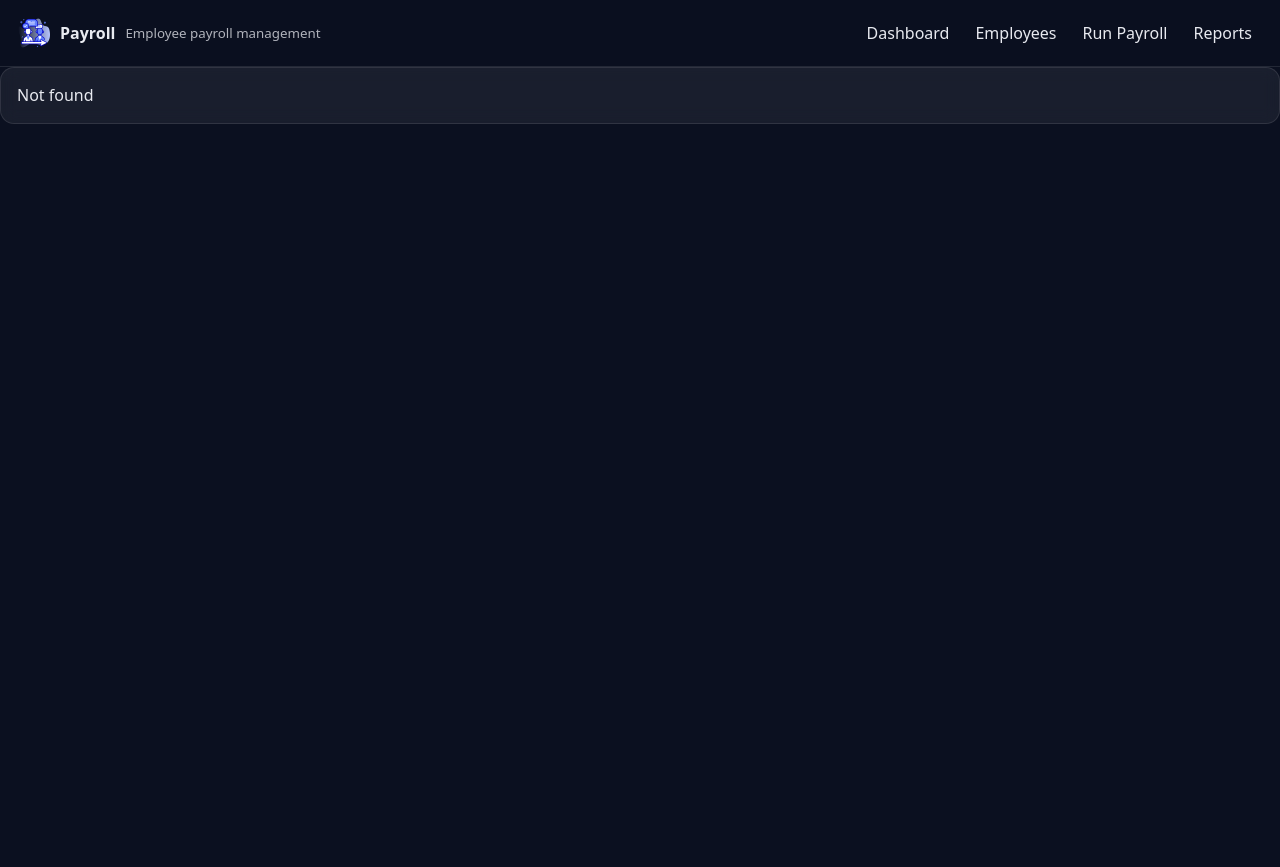
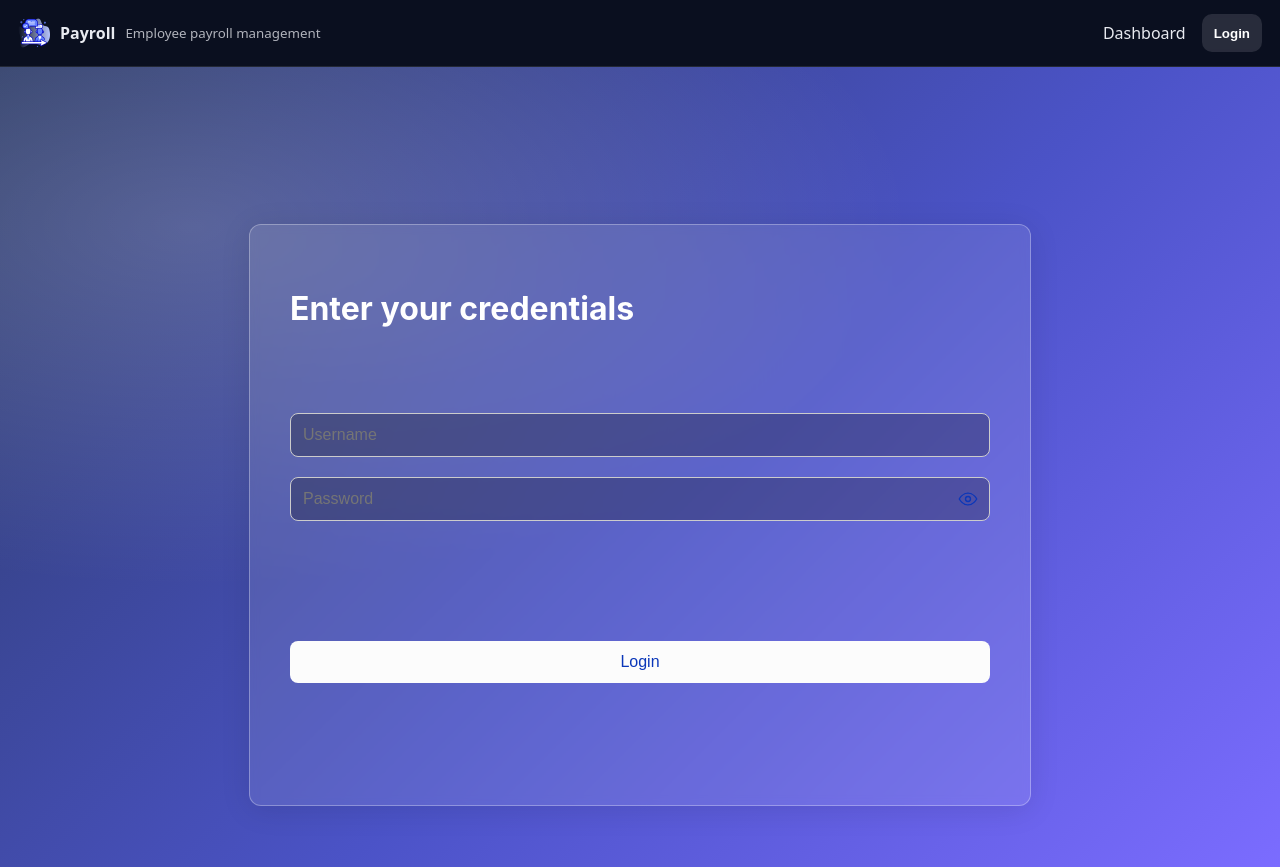
Before and after one commit to ritishsaDS/empParoll, a React (Vite) app in the folder client/: page /login in a window 1280 px wide. Before the commit this address had no page. Before the commit the page ends 800 px from the top, so only its background shows below. Built offline with nearby package versions, Linux system fonts and the light colour scheme.

Commit message:
login functionality

```diff
--- a/client/src/App.jsx
+++ b/client/src/App.jsx
@@ -1,47 +1,129 @@
-import React from "react";
-import { NavLink, Routes, Route, Navigate } from "react-router-dom";
+import React, { useEffect, useState } from "react";
+import {
+  NavLink,
+  Routes,
+  Route,
+  Navigate,
+  useLocation,
+  useNavigate,
+} from "react-router-dom";
+
 import LandingPage from "./pages/LandingPage.tsx";
 import PayrollPage from "./pages/PayrollPage.jsx";
 import ReportsPage from "./pages/ReportsPage.jsx";
 import EmployeesPage from "./pages/EmployeesPage.jsx";
+import LoginPage from "./pages/LoginPage.tsx";
+
 import Logo from "./assets/progression.png";
 
-export default function App(){
+function readSessionUser() {
+  const isLoggedIn = localStorage.getItem("isLoggedIn") === "true";
+  const userRaw = localStorage.getItem("user");
+  if (!isLoggedIn || !userRaw) return null;
+
+  try {
+    return JSON.parse(userRaw);
+  } catch {
+    return null;
+  }
+}
+
+export default function App() {
+  const location = useLocation();
+  const navigate = useNavigate();
+
+  const [user, setUser] = useState(() => readSessionUser());
+
+  useEffect(() => {
+    setUser(readSessionUser());
+  }, [location.pathname]);
+
+  const isLoggedIn = !!user;
+  const isAuthPage = location.pathname === "/login";
+
   return (
     <>
+      {/* ✅ Header */}
       <div className="nav">
-        <div style={{display:"flex", gap:10, alignItems:"center"}}>
-           <img
-      src={Logo}
-      alt="Payroll Logo"
-      style={{
-        width: 32,
-        height: 32,
-        objectFit: "contain",
-      }}
-    />
-          <div style={{fontWeight:800}}>Payroll</div>
+        <div style={{ display: "flex", gap: 10, alignItems: "center" }}>
+          <img
+            src={Logo}
+            alt="Payroll Logo"
+            style={{ width: 32, height: 32, objectFit: "contain" }}
+          />
+          <div style={{ fontWeight: 800 }}>Payroll</div>
+          <small className="muted">Employee payroll management</small>
+        </div>
 
-          <small className="muted">Employee payroll management</small>
+        <div style={{ display: "flex", gap: 6 }}>
+          <NavLink to="/dashboard" className={({ isActive }) => (isActive ? "active" : "")}>
+            Dashboard
+          </NavLink>
 
-        </div>
-        <div style={{display:"flex", gap:6}}>
-          <NavLink to="/dashboard" className={({isActive}) => isActive ? "active" : ""}>Dashboard</NavLink>
-          <NavLink to="/employees" className={({isActive}) => isActive ? "active" : ""}>Employees</NavLink>
+          {isLoggedIn && !isAuthPage && (
+            <>
+              <NavLink to="/employees" className={({ isActive }) => (isActive ? "active" : "")}>
+                Employees
+              </NavLink>
+              <NavLink to="/payroll" className={({ isActive }) => (isActive ? "active" : "")}>
+                Run Payroll
+              </NavLink>
+              <NavLink to="/reports" className={({ isActive }) => (isActive ? "active" : "")}>
+                Reports
+              </NavLink>
+            </>
+          )}
 
-          <NavLink to="/payroll" className={({isActive}) => isActive ? "active" : ""}>Run Payroll</NavLink>
-          <NavLink to="/reports" className={({isActive}) => isActive ? "active" : ""}>Reports</NavLink>
+          <button
+            className="btn secondary"
+            type="button"
+            onClick={() => {
+              if (isLoggedIn) {
+                // ✅ logout
+                localStorage.removeItem("isLoggedIn");
+                localStorage.removeItem("user");
+                localStorage.removeItem("token");
+                setUser(null);
+                navigate("/login", { replace: true });
+              } else {
+                // ✅ go to login
+                navigate("/login");
+              }
+            }}
+          >
+            {isLoggedIn && !isAuthPage ? "Logout" : "Login"}
+          </button>
         </div>
       </div>
 
+      {/* ✅ Single routing block */}
       <div className="container">
         <Routes>
           <Route path="/" element={<Navigate to="/dashboard" replace />} />
-          <Route path="/dashboard" element={<LandingPage />} />
 
-          <Route path="/employees" element={<EmployeesPage />} />
-          <Route path="/payroll" element={<PayrollPage />} />
-          <Route path="/reports" element={<ReportsPage />} />
+          <Route
+            path="/dashboard"
+            element={<LandingPage />}
+          />
+
+          <Route
+            path="/employees"
+            element={isLoggedIn ? <EmployeesPage /> : <Navigate to="/login" replace />}
+          />
+          <Route
+            path="/payroll"
+            element={isLoggedIn ? <PayrollPage /> : <Navigate to="/login" replace />}
+          />
+          <Route
+            path="/reports"
+            element={isLoggedIn ? <ReportsPage /> : <Navigate to="/login" replace />}
+          />
+
+          <Route
+            path="/login"
+            element={isLoggedIn ? <Navigate to="/dashboard" replace /> : <LoginPage />}
+          />
+
           <Route path="*" element={<div className="card">Not found</div>} />
         </Routes>
       </div>
--- a/client/src/pages/EmployeesPage.jsx
+++ b/client/src/pages/EmployeesPage.jsx
@@ -177,6 +177,7 @@ export default function EmployeesPage() {
     if (!confirm(`Delete ${emp.name}?`)) return;
     try {
       await api.delete(`/employees/${emp._id}`);
+
       setToast("Deleted");
       await load();
     } catch {
--- a/client/src/pages/LandingPage.tsx
+++ b/client/src/pages/LandingPage.tsx
@@ -2,6 +2,8 @@ import styled from "styled-components";
 import MainLogo from "../assets/images.jpg";
 import Logo from "../assets/progression.png";
 import { useNavigate } from "react-router-dom";
+import { useEffect, useState } from "react";
+import { get } from "mongoose";
 
 type Size = string | number;
 
@@ -276,8 +278,21 @@ const StatValue = styled.div`
 `;
 
 export default function LandingPage() {
+  const [login, isLogin] = useState(false);
   const navigate = useNavigate();
+  useEffect(() => {
+    const isLoggedIn = localStorage.getItem("isLoggedIn") === "true";
+    const userRaw = localStorage.getItem("user");
 
+    if (!isLoggedIn || !userRaw) {
+    isLogin(false);
+      return;
+    }
+
+    const user = JSON.parse(userRaw);
+    console.log("Logged-in user:", user);
+     isLogin(true);
+  }, [navigate]);
   return (
     <Page>
       <Shell>
@@ -385,3 +400,6 @@ export default function LandingPage() {
     </Page>
   );
 }
+function getSessionUser() {
+  throw new Error("Function not implemented.");
+}
--- /dev/null
+++ b/client/src/pages/LoginPage.tsx
@@ -0,0 +1,219 @@
+import { useState } from "react";
+import styled from "styled-components";
+import { api } from "../api";
+import { useNavigate } from "react-router-dom";
+
+const Shell = styled.div`
+ height: 100vh;
+  width: 100vw;
+  overflow: hidden;
+  font-family: "Inter", system-ui, -apple-system, Segoe UI, Roboto, Arial, sans-serif;
+  color: #fff;
+  position: relative;
+
+  background: radial-gradient(1200px 600px at 15% 20%, rgba(255,255,255,0.18), transparent 60%),
+              linear-gradient(135deg, #2b3a67 0%, #4b53c7 55%, #7b6cff 100%);
+`;
+const LoginContent = styled.div`
+  height: 100vh;
+  display: flex;
+  overflow: hidden;
+  align-items: center;
+    justify-content: center;
+
+  gap: 40px;
+  padding: 48px 56px;
+`;
+const LoginBox = styled.div`
+  width: 700px;
+  padding: 40px;
+  height:500px;
+  background: rgba(255, 255, 255, 0.1);
+  border-radius: 12px;
+  box-shadow: 0 4px 30px rgba(0, 0, 0, 0.1);
+  backdrop-filter: blur(5px);
+  -webkit-backdrop-filter: blur(5px);
+  border: 1px solid rgba(255, 255, 255, 0.3);
+`;
+const LoginForm = styled.form`
+  display: flex;
+  flex-direction: column;
+  gap: 20px;
+  margin-top: 20px;
+`;
+const Input = styled.input`
+  padding: 12px  ;
+  border-radius: 8px;
+  border: solid 1px #ccc;
+  font-size: 16px;
+  color: aliceblue;
+
+`;
+const PasswordInput = styled(Input)`
+  padding-right: 44px;      /* ✅ space for icon */
+  flex: 1;                  /* ✅ stretch inside flex wrapper */
+`;
+const Button = styled.button`
+  padding: 12px 16px;
+  border-radius: 8px;
+  border: none;
+  background-color: #fcfcfc;
+  color: #0b37b9;
+  font-size: 16px;
+  cursor: pointer;
+
+  &:hover {
+    background-color: #fbfbfb;
+    opacity: 0.8;
+    border: 1px solid #0b37b9;
+  }
+`;
+const PasswordWrapper = styled.div`
+  position: relative;
+  display: flex;
+  border-radius: 8px;
+  align-items: center;
+  width: 100%;
+  flex-direction: row;
+`;
+const IconButton = styled.button`
+  position: absolute;
+  top: 50%;
+  right: 12px;
+  transform: translateY(-50%);
+  background: transparent;
+  border: none;
+  padding: 0;
+  cursor: pointer;
+  display: flex;
+  align-items: center;
+  justify-content: center;
+  color: #0b37b9;
+
+  &:hover {
+    opacity: 0.75;
+  }
+`;
+export default function LoginPage() {
+      const navigate = useNavigate();
+
+    const [showPassowrd, setShowPassword] = useState(false);
+    const [loading, setLoading] = useState(false);
+    const [form, setForm] = useState({
+        username: "",
+        password: "",
+        email:""
+    });
+
+    async function login() {
+        if (!form.username || !form.password) {
+            alert("Username and password are required");
+            return;
+        }
+        console.log("shshshssh", form);
+        setLoading(true);
+        try {
+            const  res  = await api.post("/login", {
+      username: form.username,
+      email:form.username,
+      password: form.password,
+    });
+
+    localStorage.setItem("isLoggedIn", "true");
+localStorage.setItem("user", JSON.stringify(res.data.user));
+navigate("/dashboard", { replace: true });
+        } catch (e) {
+
+
+            alert(
+                e?.response?.data?.error?.message ||
+                e?.response?.data?.error ||
+                "Failed to load employees"
+            );
+        } finally {
+            setLoading(false);
+        }
+    }
+
+    return (
+        <Shell>
+            <LoginContent>
+                <LoginBox>
+                    <h1>Enter your credentials</h1>
+                    <div style={{ height: "40px" }}></div>
+                    <LoginForm onSubmit={(e) => {
+                        e.preventDefault();
+
+                        console.log("Login form submitted", e.target.name.value, e.target.password.value);
+
+                        login();
+                    }}>
+                        <Input name="username" type="text" placeholder="Username" onChange={(e) =>
+                            setForm((prev) => ({ ...prev, username: e.target.value }))
+                        } />
+                        <PasswordWrapper>
+                            <PasswordInput name="password" type={showPassowrd ? "text" : "password"} placeholder="Password" onChange={(e) =>
+                                setForm((prev) => ({ ...prev, password: e.target.value }))
+                            } />
+                            <IconButton
+                                type="button"
+                                onClick={() => setShowPassword((v) => !v)}
+                                aria-label={showPassowrd ? "Hide password" : "Show password"}
+                            >
+                                {showPassowrd ? <EyeClosedIcon /> : <EyeOpenIcon />}
+                            </IconButton>
+                        </PasswordWrapper>
+                        <div style={{ height: "80px" }}></div>
+                        <Button type="submit">{loading ? "Loading ...." : "Login"}</Button>
+                    </LoginForm>
+                </LoginBox>
+            </LoginContent>
+        </Shell>
+    );
+
+
+
+}
+
+function EyeOpenIcon() {
+    return (
+        <svg width="20" height="20" viewBox="0 0 24 24" fill="none">
+            <path
+                d="M1.5 12S5.5 5 12 5s10.5 7 10.5 7-4 7-10.5 7S1.5 12 1.5 12Z"
+                stroke="currentColor"
+                strokeWidth="1.6"
+            />
+            <circle cx="12" cy="12" r="3" stroke="currentColor" strokeWidth="1.6" />
+        </svg>
+    );
+}
+
+function EyeClosedIcon() {
+    return (
+        <svg width="20" height="20" viewBox="0 0 24 24" fill="none">
+            <path
+                d="M3 3l18 18"
+                stroke="currentColor"
+                strokeWidth="1.6"
+            />
+            <path
+                d="M10.58 10.58A2 2 0 0012 14a2 2 0 001.42-.58"
+                stroke="currentColor"
+                strokeWidth="1.6"
+            />
+            <path
+                d="M6.4 6.4C3.6 8.6 1.5 12 1.5 12S5.5 19 12 19c1.8 0 3.4-.4 4.8-1"
+                stroke="currentColor"
+                strokeWidth="1.6"
+            />
+            <path
+                d="M14.9 5.2C13.9 5 13 5 12 5c-1.1 0-2.1.2-3 .5"
+                stroke="currentColor"
+                strokeWidth="1.6"
+            />
+        </svg>
+    );
+}
+function setToast(arg0: any) {
+    throw new Error("Function not implemented.");
+}
--- a/client/src/pages/ReportsPage.jsx
+++ b/client/src/pages/ReportsPage.jsx
@@ -84,7 +84,7 @@ export default function ReportsPage(){
             {runs.length === 0 && <option value="">No runs</option>}
             {runs.map(r => (
               <option key={r._id} value={r._id}>
-                {monthName(r.month)} {r.year}
+                {monthName(r.month)} {r.year} (…{String(r._id).slice(-6)})
               </option>
             ))}
           </select>
```
Also changed, not shown: 2 other files (tests, documents, lock files or other folders).
